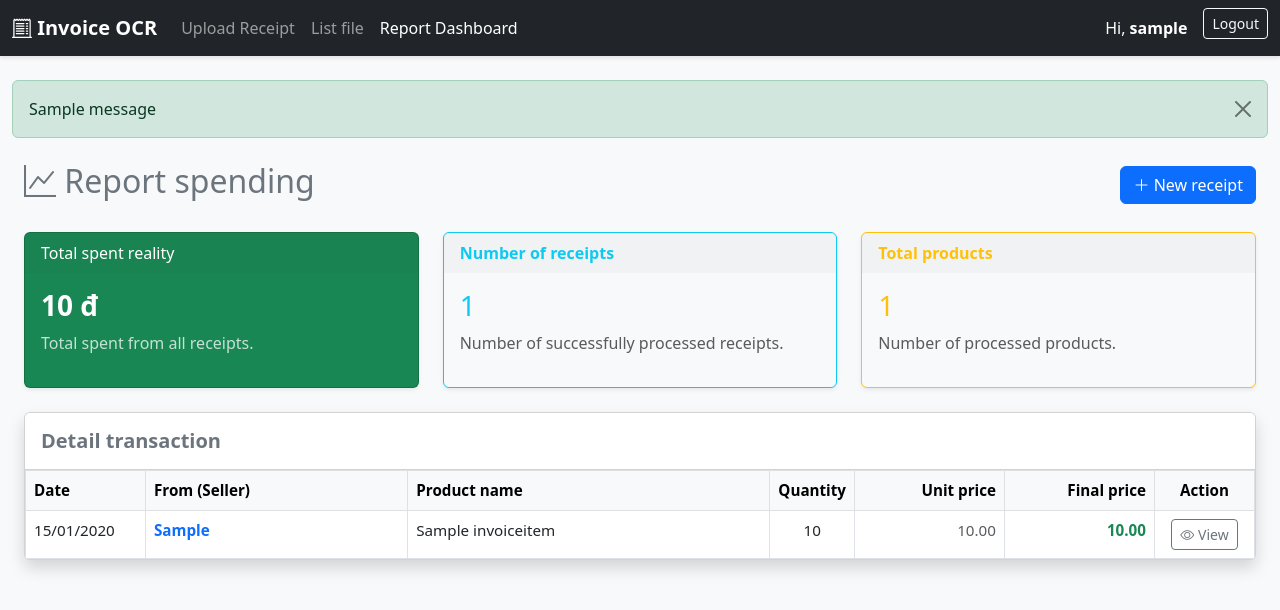
After one commit to hungyle123/Django_OCR, a Django app: page /report/ in a window 1280 px wide. The commit adds this page. Shown: the top 610 px of the page. Run offline with Django 5.2, Linux system fonts and the light colour scheme; a user stored in the database is signed in; tables that the repository leaves empty hold one stand-in row (values such as "Sample post"); one stand-in notice (Sample message) is shown.

Commit message:
feat(core): Add the view report spending

```diff
--- /dev/null
+++ b/core/templates/core/base.html
@@ -0,0 +1,84 @@
+<!DOCTYPE html>
+<html lang="vi">
+<head>
+    <meta charset="UTF-8">
+    <meta name="viewport" content="width=device-width, initial-scale=1.0">
+    <title>Hệ thống Quản lý Hóa đơn OCR</title>
+
+    <link href="https://cdn.jsdelivr.net/npm/bootstrap@5.3.0/dist/css/bootstrap.min.css" rel="stylesheet">
+
+    <link rel="stylesheet" href="https://cdn.jsdelivr.net/npm/bootstrap-icons@1.11.0/font/bootstrap-icons.css">
+
+    <style>
+        body {
+            background-color: #f8f9fa;
+        }
+        .navbar {
+            box-shadow: 0 2px 4px rgba(0,0,0,.1);
+        }
+    </style>
+</head>
+<body>
+
+    <nav class="navbar navbar-expand-lg navbar-dark bg-dark mb-4">
+        <div class="container-fluid">
+            <a class="navbar-brand fw-bold" href="/">
+                <i class="bi bi-receipt-cutoff"></i> Invoice OCR
+            </a>
+            <button class="navbar-toggler" type="button" data-bs-toggle="collapse" data-bs-target="#navbarNav">
+                <span class="navbar-toggler-icon"></span>
+            </button>
+
+            <div class="collapse navbar-collapse" id="navbarNav">
+                <ul class="navbar-nav me-auto">
+                    <li class="nav-item">
+                        <a class="nav-link" href="{% url 'upload_file' %}">Upload Receipt</a>
+                    </li>
+
+                    <li class="nav-item">
+                        <a class="nav-link" href="{% url 'list_files' %}">List file</a>
+                    </li>
+
+                    <li class="nav-item">
+                        <a class="nav-link active" href="{% url 'report_dashboard' %}">Report Dashboard</a>
+                    </li>
+                </ul>
+
+                <ul class="navbar-nav">
+                    {% if user.is_authenticated %}
+                        <li class="nav-item">
+                            <span class="nav-link text-white">Hi, <strong>{{ user.username }}</strong></span>
+                        </li>
+                        <li class="nav-item">
+                            <form action="{% url 'logout' %}" method="post" class="d-inline">
+                                {% csrf_token %}
+                                <button type="submit" class="btn btn-outline-light btn-sm ms-2">Logout</button>
+                            </form>
+                        </li>
+                    {% else %}
+                        <li class="nav-item">
+                            <a class="nav-link" href="{% url 'login' %}">Log in</a>
+                        </li>
+                    {% endif %}
+                </ul>
+            </div>
+        </div>
+    </nav>
+
+    <div class="container-fluid">
+        {% if messages %}
+            {% for message in messages %}
+                <div class="alert alert-{{ message.tags }} alert-dismissible fade show" role="alert">
+                    {{ message }}
+                    <button type="button" class="btn-close" data-bs-dismiss="alert" aria-label="Close"></button>
+                </div>
+            {% endfor %}
+        {% endif %}
+
+        {% block content %}
+        {% endblock %}
+    </div>
+
+    <script src="https://cdn.jsdelivr.net/npm/bootstrap@5.3.0/dist/js/bootstrap.bundle.min.js"></script>
+</body>
+</html>
--- a/core/templates/core/home.html
+++ b/core/templates/core/home.html
@@ -15,6 +15,7 @@
             <p>Hello, <strong>{{ user.username }}</strong>!</p>
             <a class="btn btn-primary btn-lg" href="{% url 'upload_file' %}" role="button">Upload now</a>
             <a class="btn btn-danger btn-lg" href="{% url 'list_files' %}" role="button">Check your list</a>
+            <a class="nav-link" href="{% url 'report_dashboard' %}">Báo cáo chi tiêu</a>
 
             <form action="{% url 'logout' %}" method="post" class="d-inline">
                 {% csrf_token %}
--- /dev/null
+++ b/core/templates/core/report_dashboard.html
@@ -0,0 +1,103 @@
+{% extends 'core/base.html' %}
+{% load humanize %} {% block content %}
+<div class="container-fluid mt-4"> <div class="d-flex justify-content-between align-items-center mb-4">
+        <h2 class="text-secondary"><i class="bi bi-graph-up"></i> Report spending </h2>
+        <a href="{% url 'upload_file' %}" class="btn btn-primary">
+            <i class="bi bi-plus-lg"></i> New receipt
+        </a>
+    </div>
+
+    <div class="row mb-4">
+        <div class="col-md-4">
+            <div class="card text-white bg-success mb-3 shadow-sm h-100">
+                <div class="card-header border-0">Total spent reality</div>
+                <div class="card-body">
+                    <h3 class="card-title fw-bold">{{ total_spent|intcomma }} đ</h3>
+                    <p class="card-text opacity-75">Total spent from all receipts.</p>
+                </div>
+            </div>
+        </div>
+
+        <div class="col-md-4">
+            <div class="card text-dark bg-light mb-3 shadow-sm border-info h-100">
+                <div class="card-header border-0 text-info fw-bold">Number of receipts</div>
+                <div class="card-body">
+                    <h3 class="card-title text-info">{{ total_invoices_count }}</h3>
+                    <p class="card-text text-muted">Number of successfully processed receipts.</p>
+                </div>
+            </div>
+        </div>
+
+        <div class="col-md-4">
+            <div class="card text-dark bg-light mb-3 shadow-sm border-warning h-100">
+                <div class="card-header border-0 text-warning fw-bold">Total products</div>
+                <div class="card-body">
+                    <h3 class="card-title text-warning">{{ total_items_count }}</h3>
+                    <p class="card-text text-muted">Number of processed products.</p>
+                </div>
+            </div>
+        </div>
+    </div>
+
+    <div class="card shadow">
+        <div class="card-header bg-white py-3">
+            <h5 class="m-0 fw-bold text-secondary">Detail transaction</h5>
+        </div>
+        <div class="card-body p-0">
+            <div class="table-responsive" style="max-height: 600px; overflow-y: auto;">
+                <table class="table table-bordered table-hover mb-0" style="font-size: 0.95rem;">
+                    <thead class="table-light sticky-top" style="top: 0; z-index: 1;">
+                        <tr>
+                            <th style="width: 120px;">Date</th>
+                            <th>From (Seller)</th>
+                            <th>Product name</th>
+                            <th class="text-center" style="width: 80px;">Quantity</th>
+                            <th class="text-end" style="width: 150px;">Unit price</th>
+                            <th class="text-end" style="width: 150px;">Final price</th>
+                            <th class="text-center" style="width: 100px;">Action</th>
+                        </tr>
+                    </thead>
+                    <tbody>
+                        {% for item in items %}
+                        <tr>
+                            <td>
+                                {% if item.invoice.date %}
+                                    {{ item.invoice.date|date:"d/m/Y" }}
+                                {% else %}
+                                    <span class="text-muted">--/--/----</span>
+                                {% endif %}
+                            </td>
+
+                            <td class="fw-bold text-primary">
+                                {{ item.invoice.seller|default:"Undefined" }}
+                            </td>
+
+                            <td>{{ item.product_name }}</td>
+
+                            <td class="text-center">{{ item.quantity|floatformat:0 }}</td>
+
+                            <td class="text-end text-muted">{{ item.unit_price|intcomma }}</td>
+
+                            <td class="text-end fw-bold text-success">{{ item.total_price|intcomma }}</td>
+
+                            <td class="text-center">
+                                <button class="btn btn-sm btn-outline-secondary" title="View original Receipt">
+                                    <i class="bi bi-eye"></i> View
+                                </button>
+                            </td>
+                        </tr>
+                        {% empty %}
+                        <tr>
+                            <td colspan="7" class="text-center py-5 text-muted">
+                                <h4>No data</h4>
+                                <p>Upload receipt to view the report</p>
+                            </td>
+                        </tr>
+                        {% endfor %}
+                    </tbody>
+                </table>
+            </div>
+        </div>
+    </div>
+</div>
+{% endblock %}
--- a/core/urls.py
+++ b/core/urls.py
@@ -7,4 +7,5 @@ urlpatterns = [
     path('upload/', views.upload_file, name='upload_file'),
     path('lists/', views.list_files, name='list_files'),
     path('signup/', views.signup, name='signup'),
+    path('report/', views.report_dashboard, name='report_dashboard'),
 ]
--- a/core/views.py
+++ b/core/views.py
@@ -9,6 +9,8 @@ import os
 import pprint
 from dotenv import load_dotenv
 from google import genai
+from google.genai import types
+from django.db.models import Sum
 import json
 import re
 
@@ -54,6 +56,8 @@ def upload_file(request):
 
                 text_result = "\n".join(raw_text_lines)
 
+                print(text_result)
+
                 prompt = f"""
                 Extract the following OCR text to the structure JSON.
 
@@ -80,7 +84,10 @@ def upload_file(request):
 
                 response = client.models.generate_content(
                     model='models/gemini-2.5-flash',
-                    contents=prompt
+                    contents=prompt,
+                    config=types.GenerateContentConfig(
+                        response_mime_type='application/json'
+                    )
                 )
 
                 print(response)
@@ -124,6 +131,31 @@ def upload_file(request):
 
     return render(request, 'core/upload.html', {'form': form})
 
+
+@login_required
+def report_dashboard(request):
+
+    items = InvoiceItem.objects.filter(
+        invoice__document__user=request.user
+    ).select_related('invoice').order_by('-invoice__date', '-id')
+
+    total_spent = items.aggregate(Sum('total_price'))['total_price__sum']
+
+    if total_spent is None:
+        total_spent = 0
+
+    total_items_count = items.count()
+    total_invoices_count = Invoices.objects.filter(document__user=request.user).count()
+
+    context = {
+        'items': items,
+        'total_spent': total_spent,
+        'total_items_count': total_items_count,
+        'total_invoices_count': total_invoices_count,
+    }
+
+    return render(request, 'core/report_dashboard.html', context)
+
 @login_required
 def list_files(request):
     documents = Document.objects.filter(user=request.user).order_by('-uploaded_at')
--- a/myproject/settings.py
+++ b/myproject/settings.py
@@ -37,6 +37,7 @@ INSTALLED_APPS = [
     'django.contrib.sessions',
     'django.contrib.messages',
     'django.contrib.staticfiles',
+    'django.contrib.humanize',
     'core',
 ]
 
--- a/te1.py
+++ b/te1.py
@@ -6,12 +6,12 @@ load_dotenv()
 
 client = genai.Client()
 
-image_path = 'hoadon_test.jpg'
+image_path = r'D:\Folder_code_project\test_django\AnyConv.com__ban-canh-chua-tom-tinh-rieng-tien-tom-880000-dongkg_20150805104451634.png'
 
 response = client.models.generate_content(
     model='models/gemini-2.5-flash',
     contents=[
-        'Tell me a story based on this image',
+        'Đọc nội dung trong hình này',
         Image.open(image_path)
     ]
 )
```
Also changed, not shown: AnyConv.com__ban-canh-chua-tom-tinh-rieng-tien-tom-880000-dongkg_20150805104451634.png (added), media/invoices/AnyC_AKKq6zj.com__ban-canh-chua-tom-tinh-rieng-tien-tom-880000-dongkg_20150805104451634.png (added), media/invoices/AnyC_Uf170Fe.com__ban-canh-chua-tom-tinh-rieng-tien-tom-880000-dongkg_20150805104451634.png (added), media/invoices/AnyC_oLEBUP2.com__ban-canh-chua-tom-tinh-rieng-tien-tom-880000-dongkg_20150805104451634.png (added), media/invoices/AnyC_qrlng6W.com__ban-canh-chua-tom-tinh-rieng-tien-tom-880000-dongkg_20150805104451634.png (added), media/invoices/AnyC_zVUBP8Y.com__ban-canh-chua-tom-tinh-rieng-tien-tom-880000-dongkg_20150805104451634.png (added), media/invoices/AnyConv.com__ban-canh-chua-tom-tinh-rieng-tien-tom-880000-dongkg_20150805104451634.png (added), media/invoices/images.png (added), media/invoices/phan-mem-quan-ly-quan-cafe-3.png (added), media/invoices/phieu-order3_jI4GoIt.jpg (added).
